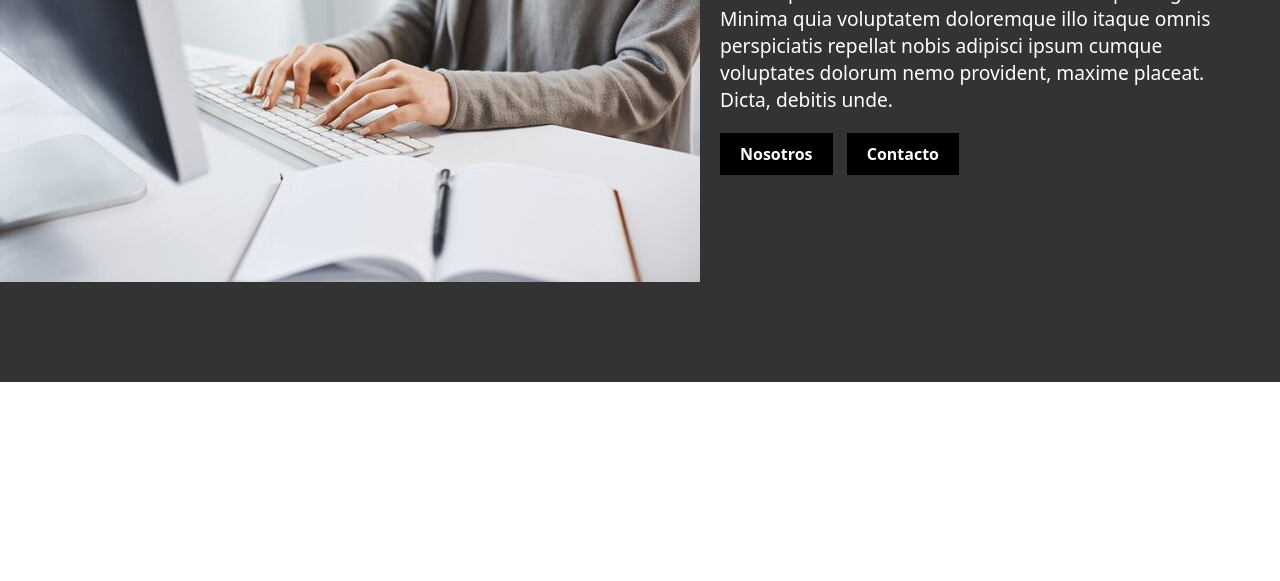
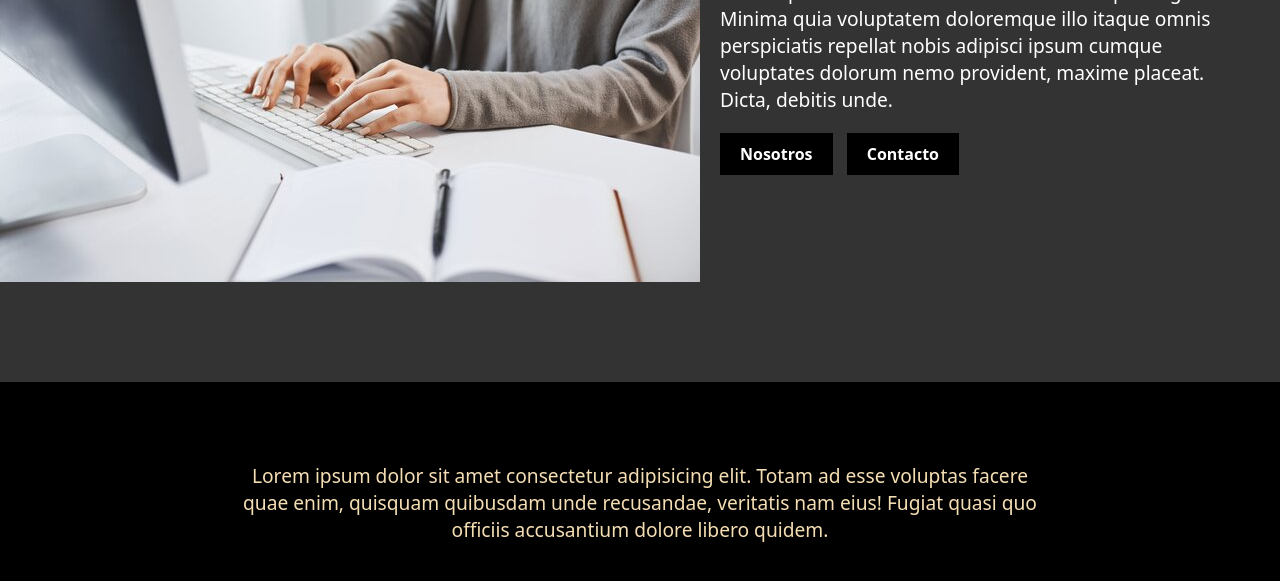
Before and after one commit to valentinabarrera79/Hero, a plain HTML site: page index.html in a window 1280 px wide. Shown: the part 539-1120 px from the top of the page. Before the commit the page ends 921 px from the top, so only its background shows below. Drawn offline with Linux system fonts and the light colour scheme.

Commit message:
first commit

```diff
--- a/index.html
+++ b/index.html
@@ -3,7 +3,7 @@
   <head>
     <meta charset="UTF-8" />
     <meta name="viewport" content="width=device-width, initial-scale=1.0" />
-    <title>Ejercicio 1</title>
+    <title>Página</title>
     <link rel="stylesheet" href="style.css" />
   </head>
   <body>
@@ -36,5 +36,15 @@
         </div>
       </div>
     </section>
+    <section class="informative-section">
+      <div class="informative-content">
+        <p>
+          Lorem ipsum dolor sit amet consectetur adipisicing elit. Totam ad esse
+          voluptas facere quae enim, quisquam quibusdam unde recusandae,
+          veritatis nam eius! Fugiat quasi quo officiis accusantium dolore
+          libero quidem.
+        </p>
+      </div>
+    </section>
   </body>
 </html>
--- a/style.css
+++ b/style.css
@@ -27,7 +27,6 @@ ul {
   gap: 10px;
 }
 
-/* Estilos generales del hero */
 .hero {
   background-color: #333;
   color: #fff;
@@ -39,7 +38,7 @@ ul {
   display: flex;
   justify-content: center;
   align-items: center;
-  flex-direction: row-reverse; /* Cambiamos la dirección de la fila para la imagen */
+  flex-direction: row-reverse;
 }
 
 .hero-text {
@@ -50,10 +49,9 @@ ul {
 
 .hero-image {
   flex: 1;
-  max-width: 100%; /* Ajusta el ancho máximo de la imagen según sea necesario */
+  max-width: 100%;
 }
 
-/* Estilos para el texto del hero */
 h1 {
   font-size: 2.5rem;
 }
@@ -62,7 +60,6 @@ p {
   font-size: 1.2rem;
 }
 
-/* Estilos para los botones */
 .action-buttons {
   margin-top: 20px;
 }
@@ -77,13 +74,33 @@ p {
   margin-right: 10px;
 }
 
-/* Estilos para el espacio entre los elementos */
 @media (max-width: 768px) {
   .hero-content {
-    flex-direction: column; /* Cambiar a una columna en pantallas pequeñas */
+    flex-direction: column;
   }
 
   .hero-text {
     text-align: center;
   }
 }
+/* INFO */
+.informative-section {
+  background-color: black;
+  color: wheat;
+  padding: 80px 0;
+  text-align: center;
+}
+
+.informative-content {
+  max-width: 800px;
+  margin: 0 auto;
+}
+
+.informative-content h2 {
+  font-size: 2rem;
+  margin-bottom: 20px;
+}
+
+.informative-content p {
+  font-size: 1.2rem;
+}
```
